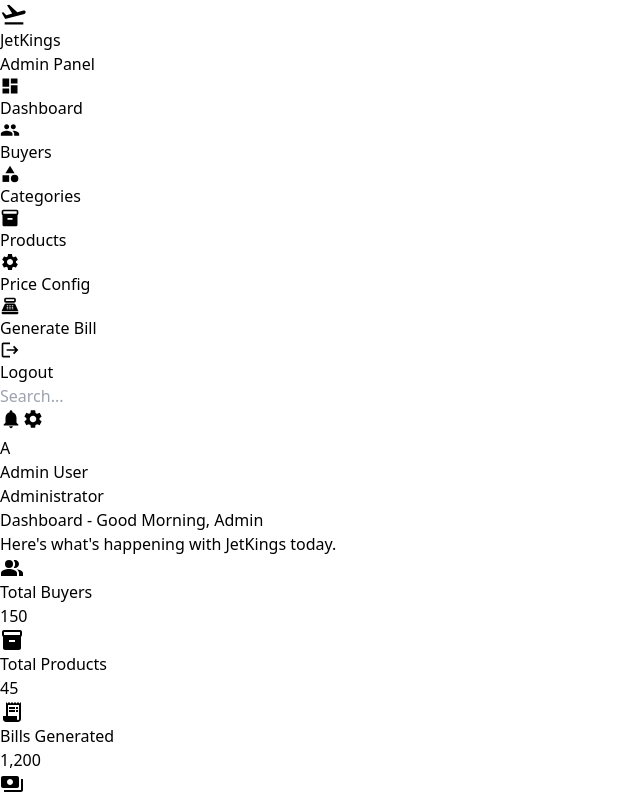
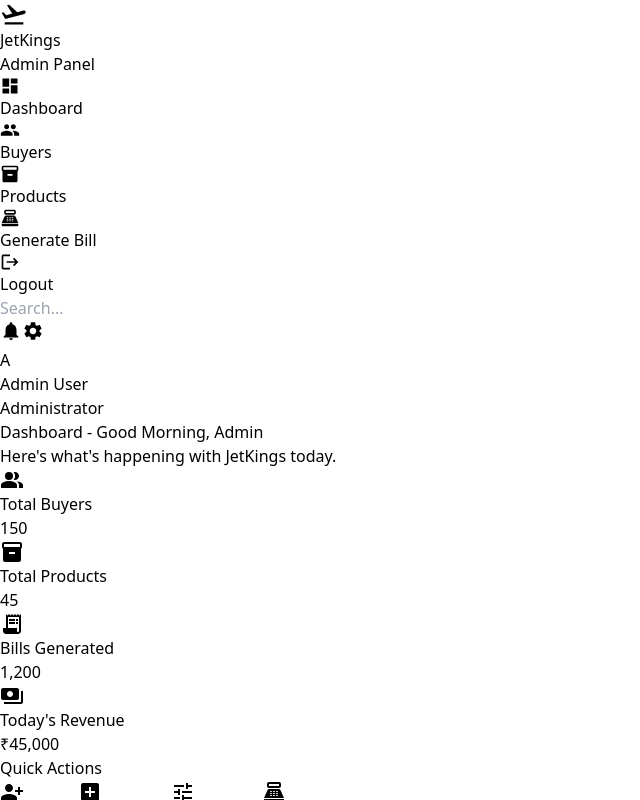
Before and after one commit to KaranBishtCG/JetKings-Frontend, a React (Vite) app: page / in a window 1280 px wide. Shown: the top 800 px of the page, without its empty margins (0-640 px from the left). Built offline with nearby package versions, Linux system fonts and the light colour scheme.

Commit message:
Deleting price config and page

```diff
--- a/src/App.jsx
+++ b/src/App.jsx
@@ -3,8 +3,6 @@
 import Layout from './layout/Layout';
 import Home from './pages/Home';
 import Buyers from './pages/Buyers';
-import Categories from './pages/Categories';
-import PriceConfig from './pages/PriceConfig';
 import Products from './pages/Products';
 import GenerateBill from './pages/GenerateBill';
 
@@ -14,9 +12,7 @@
       <Route path="/" element={<Layout />}>
         <Route index element={<Home />} />
         <Route path="/buyers" element={<Buyers/>} />
-        <Route path="/categories" element={<Categories/>} />
         <Route path="/products" element={<Products/>} />
-        <Route path="/price-config" element={<PriceConfig/>} />
         <Route path="/generate-bill" element={<GenerateBill/>} />
       </Route>
     </Routes>
--- a/src/components/Sidebar.jsx
+++ b/src/components/Sidebar.jsx
@@ -14,9 +14,7 @@
 const navItems = [
   { label: 'Dashboard', icon: <MdDashboard size={20} />, path: '/' },
   { label: 'Buyers',    icon: <MdPeople size={20} />,    path: '/buyers' },
-  { label: 'Categories',icon: <MdCategory size={20} />,  path: '/categories' },
   { label: 'Products',  icon: <MdInventory2 size={20} />,path: '/products' },
-  { label: 'Price Config',icon:<MdSettings size={20} />, path: '/price-config' },
   { label: 'Generate Bill',icon:<MdPointOfSale size={20} />, path: '/generate-bill' },
 ]
 
--- a/src/pages/Categories.jsx
+++ /dev/null
@@ -1,9 +0,0 @@
-import React from 'react'
-
-function Categories() {
-  return (
-    <div>Categories</div>
-  )
-}
-
-export default Categories
--- a/src/pages/PriceConfig.jsx
+++ /dev/null
@@ -1,9 +0,0 @@
-import React from 'react'
-
-function PriceConfig() {
-  return (
-    <div>PriceConfig</div>
-  )
-}
-
-export default PriceConfig
```
